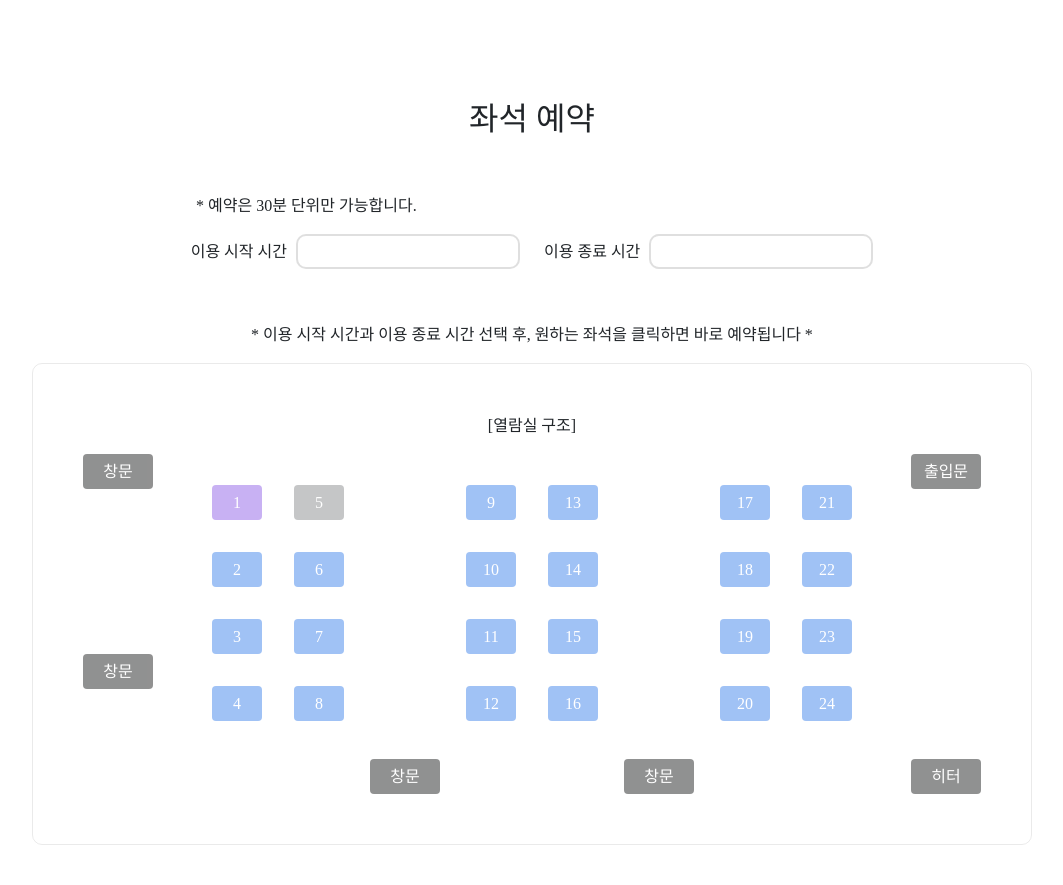
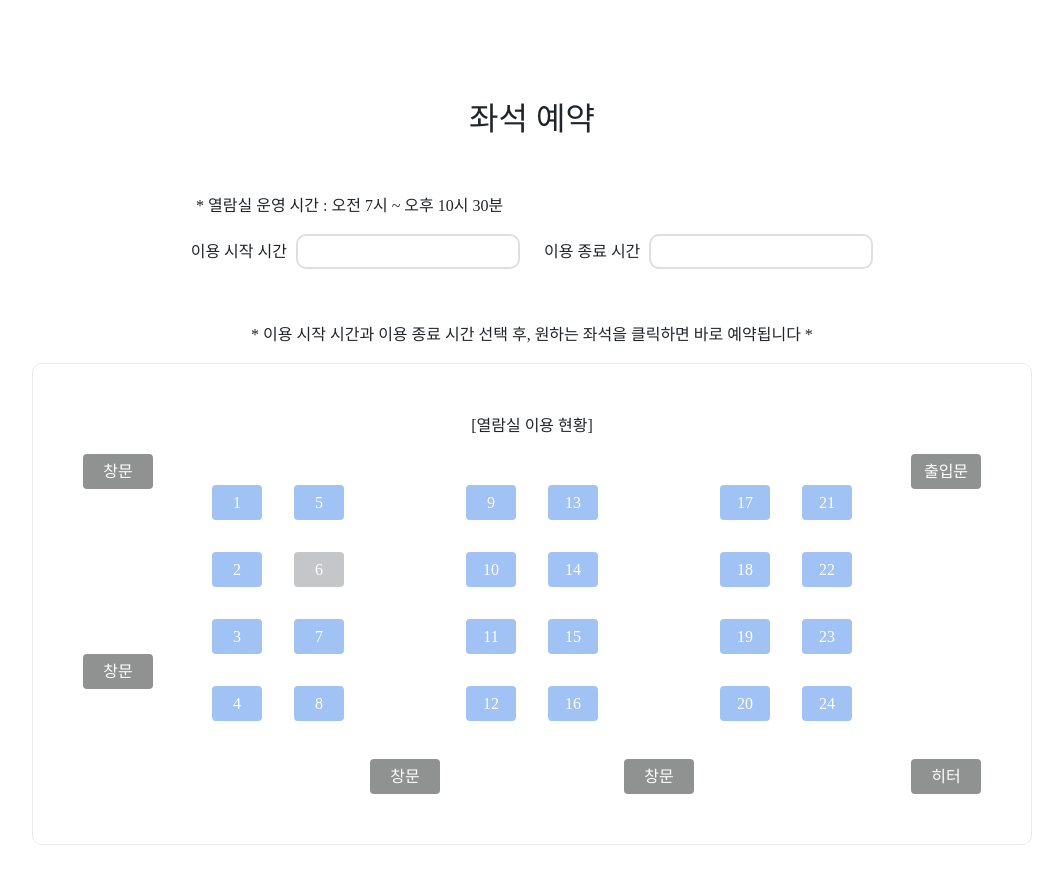
Before and after one commit to jiuk96/Lib_Recommend, a Flask app: template templates/reserve.html in a window 1280 px wide. Shown: the part 56-941 px from the top of the page, without its empty margins (108-1171 px from the left). Run offline with Flask 2, Linux system fonts and the light colour scheme; the template is opened without the code that fills it, so the values that code supplies are empty; some libraries are stand-ins or nearby versions; some web fonts are replaced.

Commit message:
reserve 약간 수정

```diff
--- a/templates/reserve.html
+++ b/templates/reserve.html
@@ -71,11 +71,15 @@
 {% block content %}
 <h2>좌석 예약</h2>
 <br><br>
-<!--이용 시작 시간이 현재가 아니면 선택한 이용 시작 시간대의 예약 현황을 좌석현황에 불러와야함 -->
 <!--입력값 받는 폼-->
-<p id="guide1">* 예약은 30분 단위만 가능합니다.</p>
+<p id="guide1">* 열람실 운영 시간 : 오전 7시 ~ 오후 10시 30분</p>
 <label >이용 시작 시간 <input id="starttime" type="text" ></label>
 <label >이용 종료 시간 <input id="finishtime" type="text" ></label>
+
+<!--정현님 이렇게 받아오면 됩니당-->
+{% for list in seat_list %}
+<p>{{ list.seatNum }}</p>
+{% endfor %}
 
 
 <br><br>
@@ -91,14 +95,14 @@
     $('#finishtime').datetimepicker({
         minDate:0, /*과거 날짜는 예약 불가*/
         maxDate:0,
-        minTime:0, /*최소 사용 시간이 30분이도록함. 7시예약-7시종료 불가*/
+        minTime:'7:00',
         maxTime:'23:00', /*22시30분까지 좌석 이용 가능(maxTime이 22:30을 포함하지 않아서 30분 더 늦은 시간으로 작성했어요)*/
         step:30 /*30분 단위*/
     });
     </script>
 
 <div id="reserve-wrapper">
-    <p>[열람실 구조]</p>
+    <p>[열람실 이용 현황]</p>
     <button id="door" class="btn btn-primary" disabled>출입문</button>
     <button id="window1" class="btn btn-primary" disabled>창문</button>
 
@@ -107,60 +111,60 @@
         <div id="line1">
             <table>
                 <tr>
-                    <td><button class="btn btn-primary"  style="background-color:#c8b1f3 ;" onclick=Reserve(1) >1</button></td>
-                    <td><button class="btn btn-primary"  style="background-color:#c5c6c7 ;" onclick=Reserve(5) >5</button></td>
+                    <td><button class="btn btn-primary" id="seat"  onclick=Reserve(1) >1</button></td>
+                    <td><button class="btn btn-primary" id="seat"  onclick=Reserve(5) >5</button></td>
                 </tr>
                 <tr>
-                    <td><button class="btn btn-primary" onclick=Reserve(2) >2</button></td>
-                    <td><button class="btn btn-primary" onclick=Reserve(6) >6</button></td>
+                    <td><button class="btn btn-primary" id="seat" onclick=Reserve(2) >2</button></td>
+                    <td><button class="btn btn-primary" id="seat" onclick=Reserve(6) >6</button></td>
                 </tr>
                 <tr>
-                    <td><button class="btn btn-primary" onclick=Reserve(3) >3</button></td>
-                    <td><button class="btn btn-primary" onclick=Reserve(7) >7</button></td>
+                    <td><button class="btn btn-primary" id="seat" onclick=Reserve(3) >3</button></td>
+                    <td><button class="btn btn-primary" id="seat" onclick=Reserve(7) >7</button></td>
                 </tr>
                 <tr>
-                    <td><button class="btn btn-primary" onclick=Reserve(4) >4</button></td>
-                    <td><button class="btn btn-primary" onclick=Reserve(8) >8</button></td>
+                    <td><button class="btn btn-primary" id="seat" onclick=Reserve(4) >4</button></td>
+                    <td><button class="btn btn-primary" id="seat" onclick=Reserve(8) >8</button></td>
                 </tr>
             </table>
         </div>
         <div id="line2">
             <table>
                 <tr>
-                    <td><button class="btn btn-primary" onclick=Reserve(9)>9</button></td>
-                    <td><button class="btn btn-primary" onclick=Reserve(13)>13</button></td>
+                    <td><button class="btn btn-primary" id="seat" onclick=Reserve(9)>9</button></td>
+                    <td><button class="btn btn-primary" id="seat" onclick=Reserve(13)>13</button></td>
                 </tr>
                 <tr>
-                    <td><button class="btn btn-primary" onclick=Reserve(10)>10</button></td>
-                    <td><button class="btn btn-primary" onclick=Reserve(14)>14</button></td>
+                    <td><button class="btn btn-primary" id="seat" onclick=Reserve(10)>10</button></td>
+                    <td><button class="btn btn-primary" id="seat" onclick=Reserve(14)>14</button></td>
                 </tr>
                 <tr>
-                    <td><button class="btn btn-primary" onclick=Reserve(11)>11</button></td>
-                    <td><button class="btn btn-primary" onclick=Reserve(15)>15</button></td>
+                    <td><button class="btn btn-primary" id="seat" onclick=Reserve(11)>11</button></td>
+                    <td><button class="btn btn-primary" id="seat" onclick=Reserve(15)>15</button></td>
                 </tr>
                 <tr>
-                    <td><button class="btn btn-primary" onclick=Reserve(12)>12</button></td>
-                    <td><button class="btn btn-primary" onclick=Reserve(16)>16</button></td>
+                    <td><button class="btn btn-primary" id="seat" onclick=Reserve(12)>12</button></td>
+                    <td><button class="btn btn-primary" id="seat" onclick=Reserve(16)>16</button></td>
                 </tr>
             </table>
         </div>
         <div id="line3">
             <table>
                 <tr>
-                    <td><button class="btn btn-primary" onclick=Reserve(17)>17</button></td>
-                    <td><button class="btn btn-primary" onclick=Reserve(21)>21</button></td>
+                    <td><button class="btn btn-primary" id="seat" onclick=Reserve(17)>17</button></td>
+                    <td><button class="btn btn-primary" id="seat" onclick=Reserve(21)>21</button></td>
                 </tr>
                 <tr>
-                    <td><button class="btn btn-primary" onclick=Reserve(18)>18</button></td>
-                    <td><button class="btn btn-primary" onclick=Reserve(22)>22</button></td>
+                    <td><button class="btn btn-primary" id="seat" onclick=Reserve(18)>18</button></td>
+                    <td><button class="btn btn-primary" id="seat" onclick=Reserve(22)>22</button></td>
                 </tr>
                 <tr>
-                    <td><button class="btn btn-primary" onclick=Reserve(19)>19</button></td>
-                    <td><button class="btn btn-primary" onclick=Reserve(23)>23</button></td>
+                    <td><button class="btn btn-primary" id="seat" onclick=Reserve(19)>19</button></td>
+                    <td><button class="btn btn-primary" id="seat" onclick=Reserve(23)>23</button></td>
                 </tr>
                 <tr>
-                    <td><button class="btn btn-primary" onclick=Reserve(20)>20</button></td>
-                    <td><button class="btn btn-primary" onclick=Reserve(24)>24</button></td>
+                    <td><button class="btn btn-primary" id="seat" onclick=Reserve(20)>20</button></td>
+                    <td><button class="btn btn-primary" id="seat" onclick=Reserve(24)>24</button></td>
                 </tr>
             </table>
         </div>
@@ -171,6 +175,11 @@
     <button id="acheater" class="btn btn-primary" disabled>히터</button>
 
 </div>
+<!--이건 색바꾸는거욥-->
+<script>
+    var c = document.querySelectorAll( '#seat' );
+    c[3].style.backgroundColor = '#c5c6c7';
+</script>
 
 {% endblock %}
 {% block style %}
```
